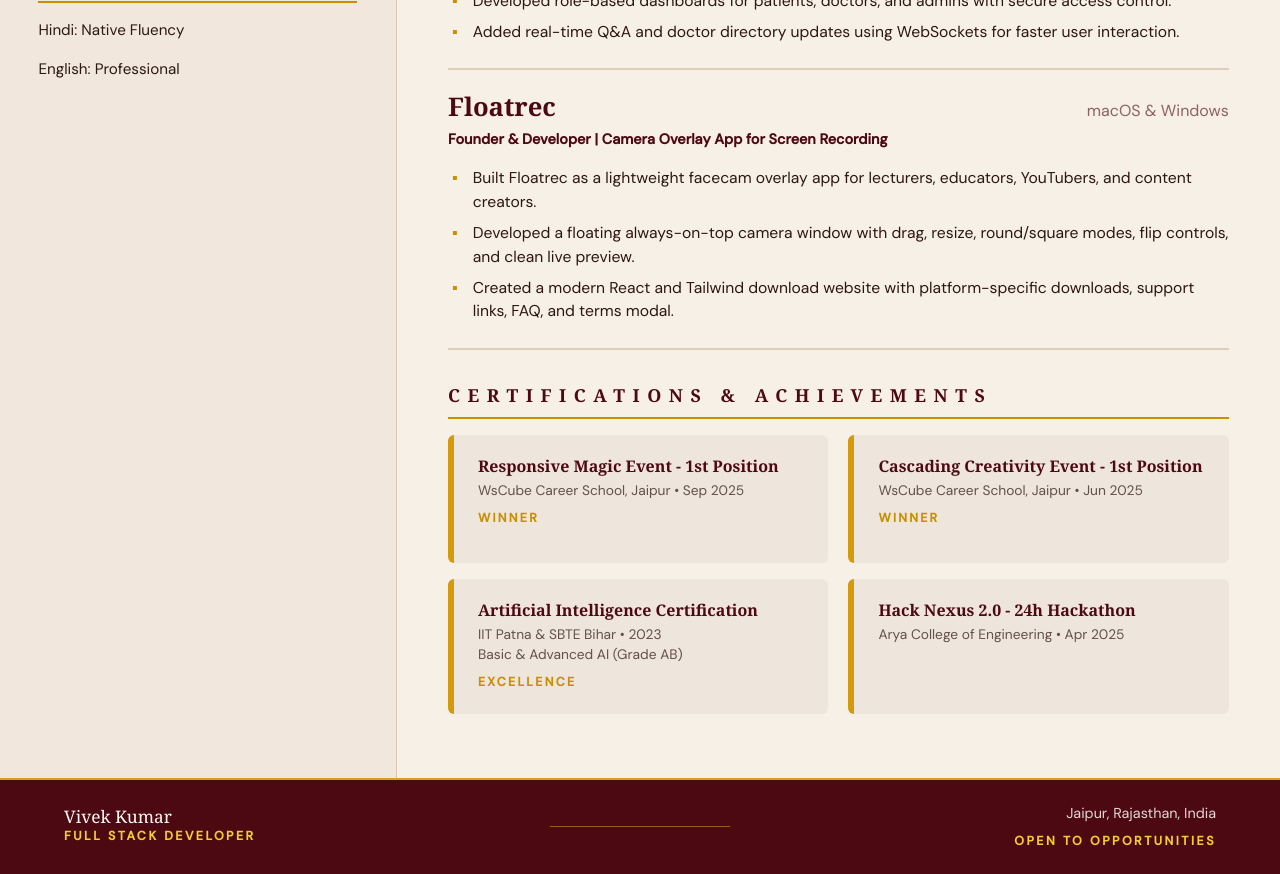
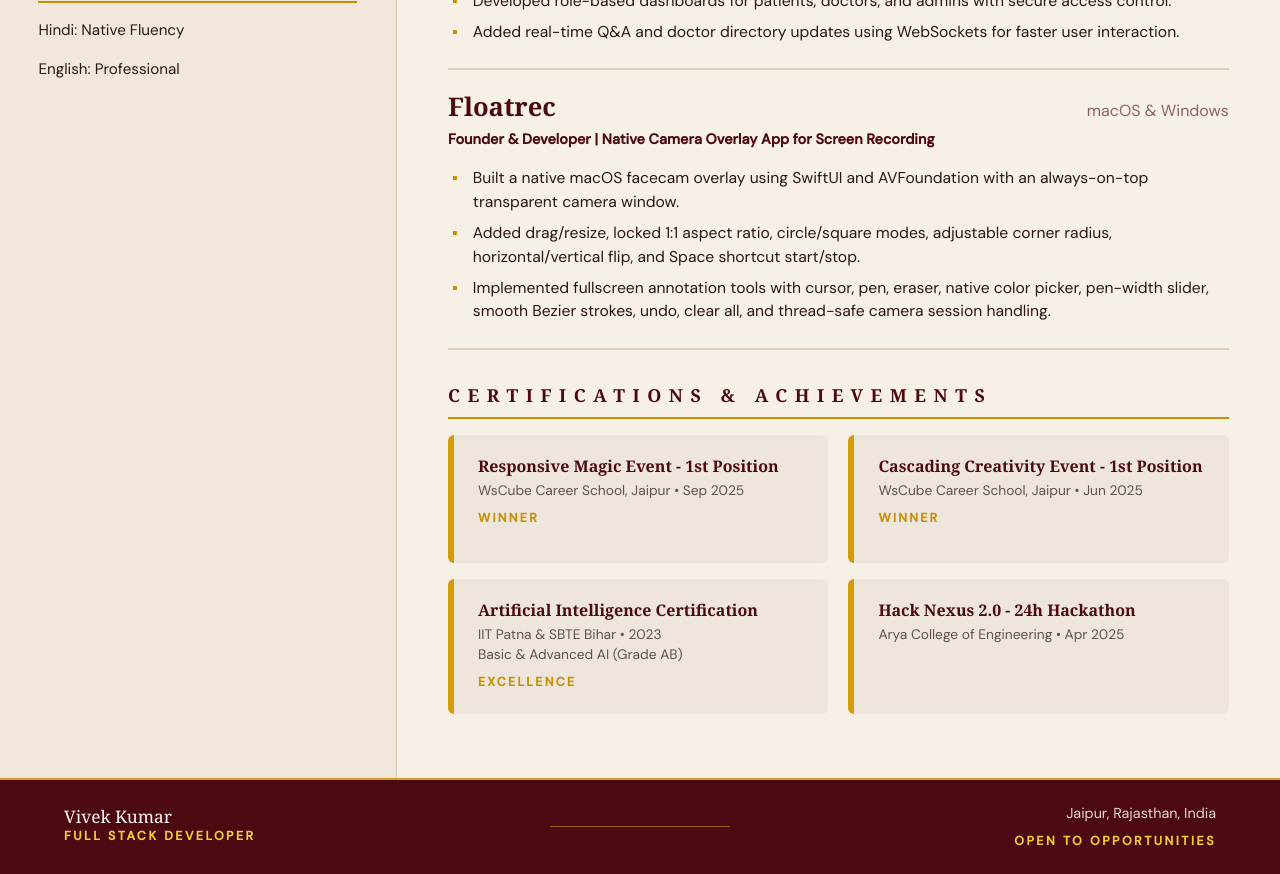
Before and after one commit to iamvivekverma/my-portfolio, a React (Vite) app in the folder frontend/: page /resume in a window 1280 px wide. Shown: the part 1240-2114 px from the top of the page. Built offline with nearby package versions, Linux system fonts and the light colour scheme; no server answers.

Commit message:
Update Floatrec resume improvements

```diff
--- a/frontend/public/resume.html
+++ b/frontend/public/resume.html
@@ -520,11 +520,11 @@
               <h3>Floatrec</h3>
               <span>macOS &amp; Windows</span>
             </div>
-            <p class="project-role">Founder &amp; Developer | Camera Overlay App for Screen Recording</p>
+            <p class="project-role">Founder &amp; Developer | Native Camera Overlay App for Screen Recording</p>
             <ul>
-              <li>Built Floatrec as a lightweight facecam overlay app for lecturers, educators, YouTubers, and content creators.</li>
-              <li>Developed a floating always-on-top camera window with drag, resize, round/square modes, flip controls, and clean live preview.</li>
-              <li>Created a modern React and Tailwind download website with platform-specific downloads, support links, FAQ, and terms modal.</li>
+              <li>Built a native macOS facecam overlay using SwiftUI and AVFoundation with an always-on-top transparent camera window.</li>
+              <li>Added drag/resize, locked 1:1 aspect ratio, circle/square modes, adjustable corner radius, horizontal/vertical flip, and Space shortcut start/stop.</li>
+              <li>Implemented fullscreen annotation tools with cursor, pen, eraser, native color picker, pen-width slider, smooth Bezier strokes, undo, clear all, and thread-safe camera session handling.</li>
             </ul>
           </article>
         </section>
--- a/frontend/src/features/resume/ResumePortfolio.jsx
+++ b/frontend/src/features/resume/ResumePortfolio.jsx
@@ -92,11 +92,11 @@ const projects = [
   {
     name: 'Floatrec',
     meta: 'macOS & Windows',
-    role: 'Founder & Developer | Camera Overlay App for Screen Recording',
+    role: 'Founder & Developer | Native Camera Overlay App for Screen Recording',
     bullets: [
-      'Built Floatrec as a lightweight facecam overlay app for lecturers, educators, YouTubers, and content creators.',
-      'Developed a floating always-on-top camera window with drag, resize, round/square modes, flip controls, and clean live preview.',
-      'Created a modern React and Tailwind download website with platform-specific downloads, support links, FAQ, and terms modal.',
+      'Built a native macOS facecam overlay using SwiftUI and AVFoundation with an always-on-top transparent camera window.',
+      'Added drag/resize, locked 1:1 aspect ratio, circle/square modes, adjustable corner radius, horizontal/vertical flip, and Space shortcut start/stop.',
+      'Implemented fullscreen annotation tools with cursor, pen, eraser, native color picker, pen-width slider, smooth Bezier strokes, undo, clear all, and thread-safe camera session handling.',
     ],
   },
 ];
```
